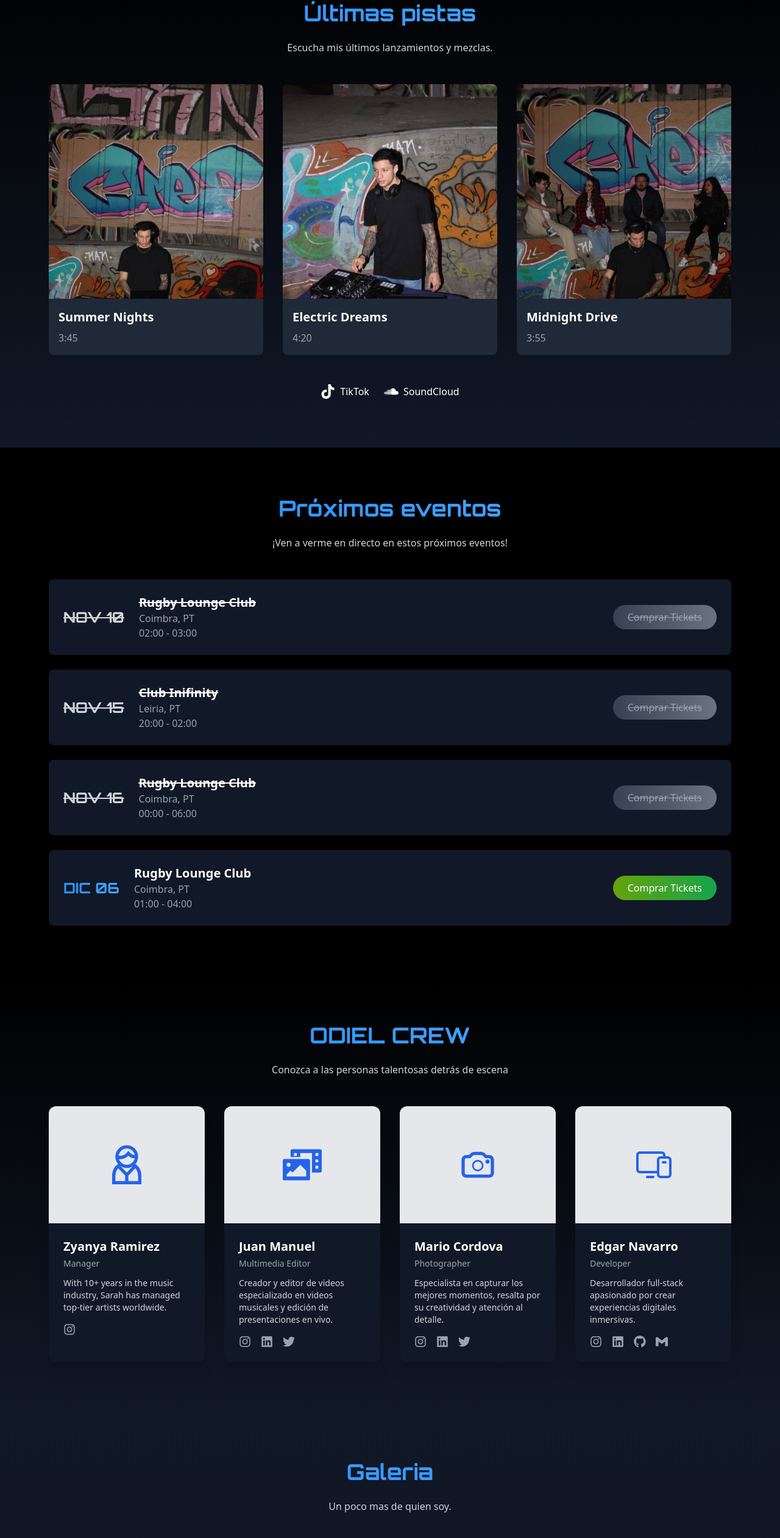
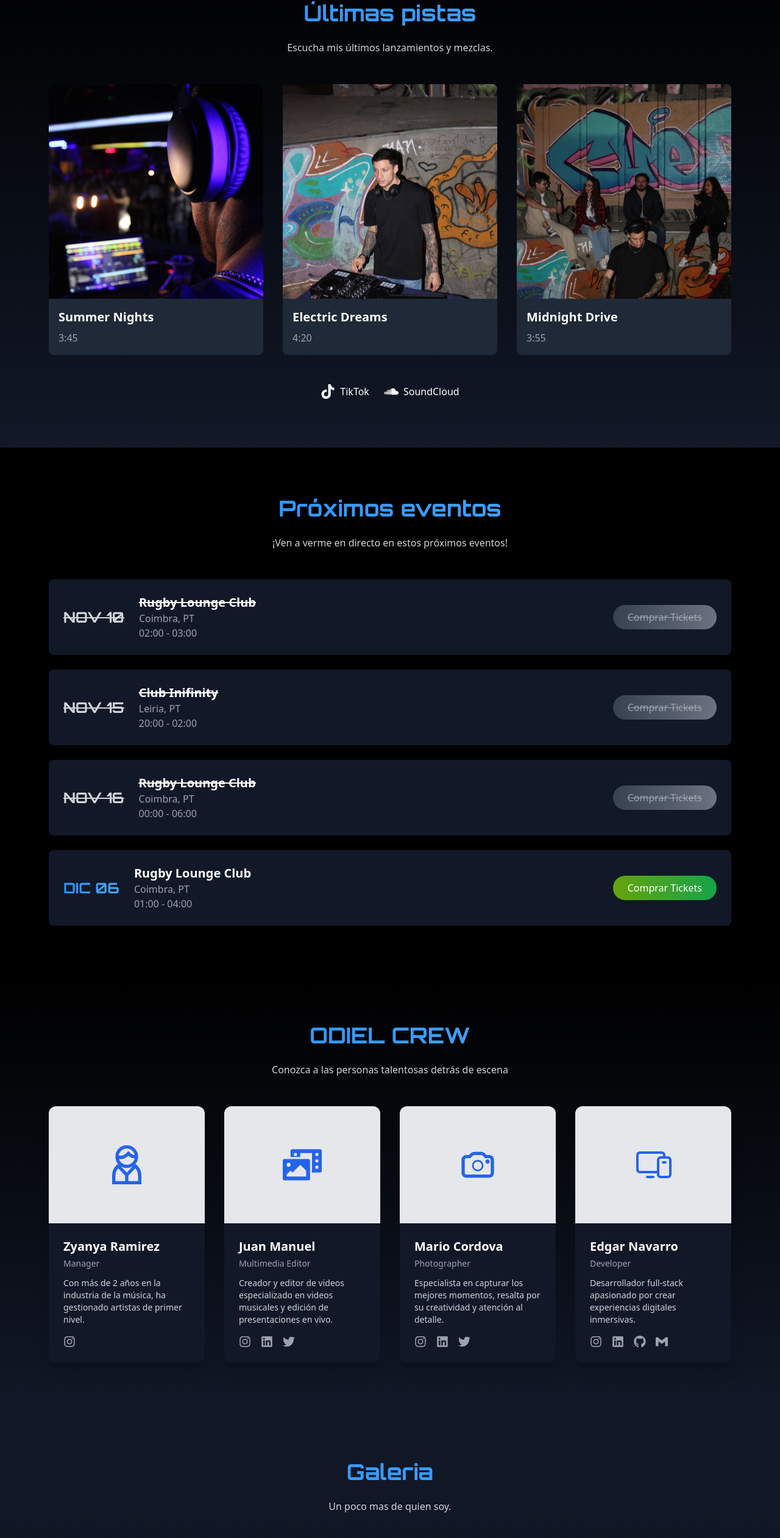
Before and after one commit to EdgarDNavarro/dj-odiel, a React (Vite) app: page / in a window 1280 px wide. Shown: the part 1574-4096 px from the top of the page at 61% size. Built offline with nearby package versions, Linux system fonts and the light colour scheme; a web font is replaced by a local one.

Commit message:
team info update

```diff
--- a/src/components/Gallery.tsx
+++ b/src/components/Gallery.tsx
@@ -1,7 +1,7 @@
 import BlurFade from "./ui/blur-fade";
 import { motion } from 'framer-motion';
 
-const images = Array.from({ length: 18 }, (_, i) => {
+const images = Array.from({ length: 19 }, (_, i) => {
     const isLandscape = i % 2 === 0;
     const width = isLandscape ? 800 : 600;
     const height = isLandscape ? 600 : 800;
--- a/src/components/Music.tsx
+++ b/src/components/Music.tsx
@@ -6,7 +6,7 @@ const Music = () => {
     {
       title: "Summer Nights",
       duration: "3:45",
-      image: "/dj/track1.jpg"
+      image: "/dj/track5.jpg"
     },
     {
       title: "Electric Dreams",
--- a/src/components/OurTeam.tsx
+++ b/src/components/OurTeam.tsx
@@ -12,7 +12,7 @@ const OurTeam = () => {
             name: "Zyanya Ramirez",
             role: "Manager",
             icon: GrUserManager,
-            bio: "With 10+ years in the music industry, Sarah has managed top-tier artists worldwide.",
+            bio: "Con más de 2 años en la industria de la música, ha gestionado artistas de primer nivel.",
             social: {
                 instagram: "https://www.instagram.com/zyanyaramirezm"
             },
```
Also changed, not shown: public/dj/gallery19.jpg (added), public/dj/track5.jpg (added).
